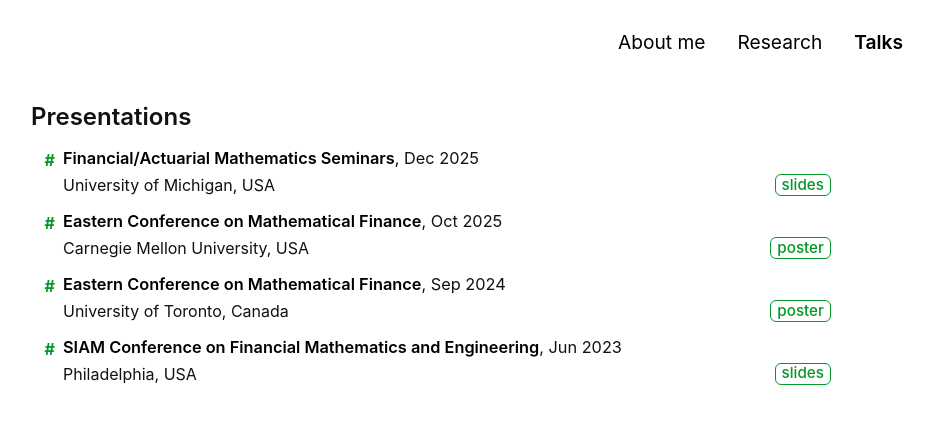
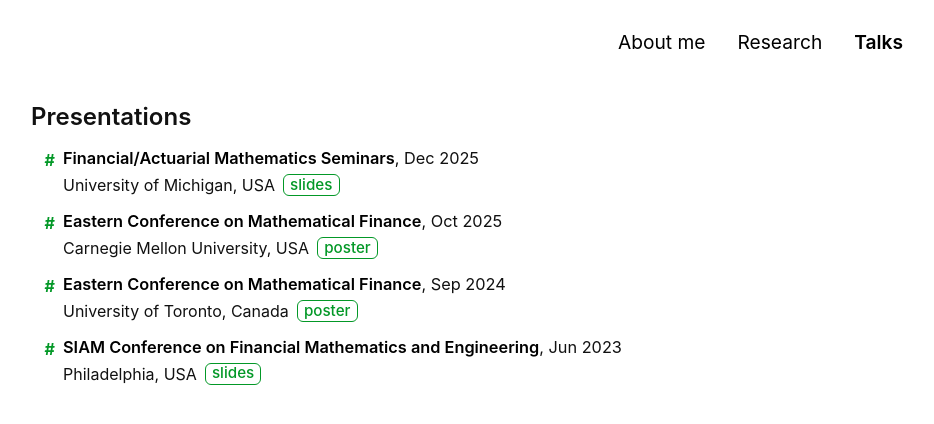
Before and after one commit to Jonghwap/Jonghwap.github.io, a Jekyll site: the page built from talks.md, in a window 1280 px wide. Shown: the top 424 px of the page, without its empty margins (209-1143 px from the left). Built offline with Jekyll 4.4.1, drawn with Linux system fonts in a browser that asks for light colours; a style sheet for code colours, icons or effects is not loaded.

Commit message:
Update style.scss

```diff
--- a/assets/css/style.scss
+++ b/assets/css/style.scss
@@ -150,10 +150,6 @@
   flex-wrap: wrap;
 }
 
-.talk-meta .talk-links {
-  margin-left: auto;
-}
-
 
 .talk-secondary {
   color: #111;
```
